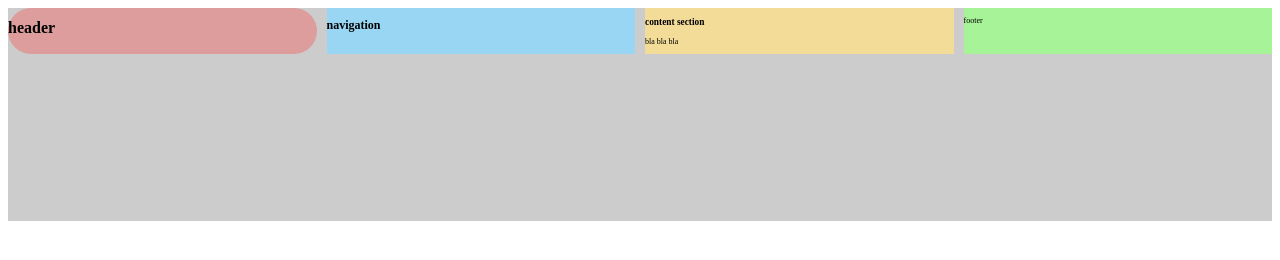
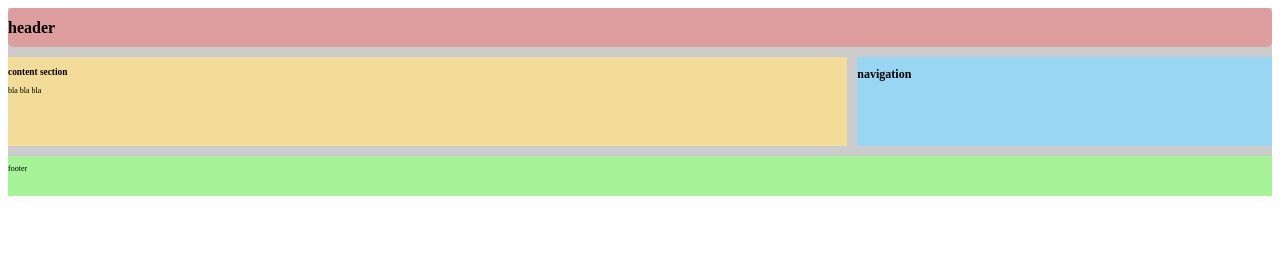
Before and after one commit to pernilleice/udacityblog, a plain HTML site: page index.html in a window 1280 px wide. Drawn offline with Linux system fonts and the light colour scheme.

Commit message:
added media specifications

```diff
--- a/style.css
+++ b/style.css
@@ -1,10 +1,16 @@
 @import url("https://fonts.googleapis.com/css?family=PT+Sans");
 
+/* Anything smaller than first breakpoint 600px */
 .container {
   display: grid;
   grid-auto-flow: row;
   grid-template-columns: repeat(4, 1fr);
   grid-template-rows: repeat(4, 1fr);
+  grid-template-areas:
+    "hd hd hd hd"
+    "nav nav nav nav"
+    "ct ct ct ct"
+    "ft ft ft ft";
   grid-gap: 10px;
   justify-content: center;
   background-color: #ccc;
@@ -15,23 +21,65 @@
   background: rgb(221, 157, 157);
   font-size: 0.5em;
   border: 1px blue;
-  border-radius: 25px;
+  border-radius: 5px;
+  grid-area: hd;
 }
 
 #navigation {
   background: rgb(152, 214, 243);
   font-size: 0.5em;
   border: 1px blue;
+  grid-area: nav;
 }
 
 #content {
   background: rgb(243, 219, 152);
   font-size: 0.5em;
   border: 1px orange;
+  grid-area: ct;
 }
 
 #footerdinho {
   background: rgb(167, 243, 152);
   font-size: 0.5em;
   border: 1px green;
+  grid-area: ft;
 }
+
+/* Medium Screens */
+@media (min-width: 600px) and (max-width: 900px) {
+  .container {
+    display: grid;
+    grid-auto-flow: row;
+    grid-template-columns: repeat(6, 1fr);
+    grid-template-rows: repeat(4, 1fr);
+    grid-template-areas:
+      "hd hd hd hd hd hd"
+      "ct ct ct ct nav nav"
+      "ct ct ct ct nav nav"
+      "ft ft ft ft ft ft";
+    grid-gap: 10px;
+    justify-content: center;
+    background-color: #ccc;
+    border: 1px red;
+  }
+}
+
+/* Large Screens */
+@media (min-width: 901px) {
+  .container {
+    display: grid;
+    grid-auto-flow: row;
+    grid-template-columns: repeat(6, 1fr);
+    grid-template-rows: repeat(4, 1fr);
+    grid-template-areas:
+      "hd hd hd hd hd hd"
+      "ct ct ct ct nav nav"
+      "ct ct ct ct nav nav"
+      "ft ft ft ft ft ft";
+    grid-gap: 10px;
+    justify-content: center;
+    background-color: #ccc;
+    border: 1px red;
+  }
+}
```
